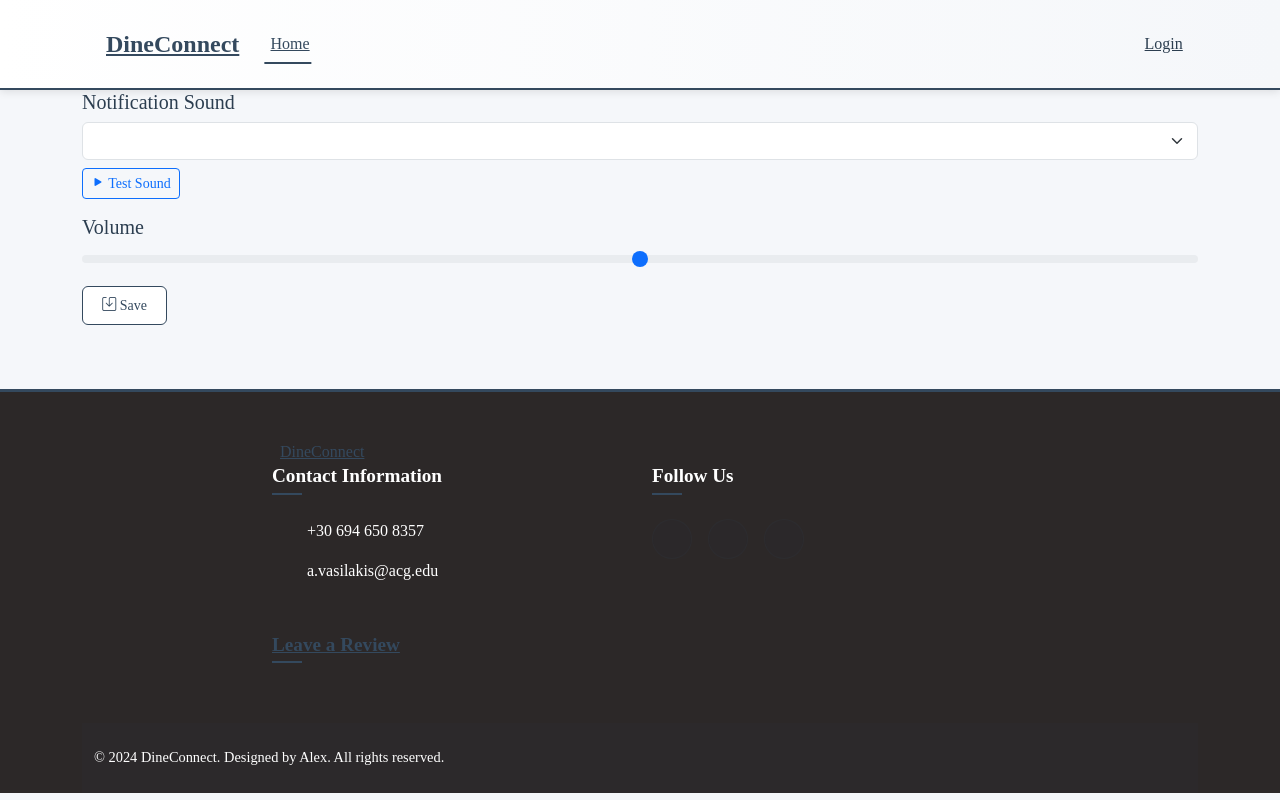
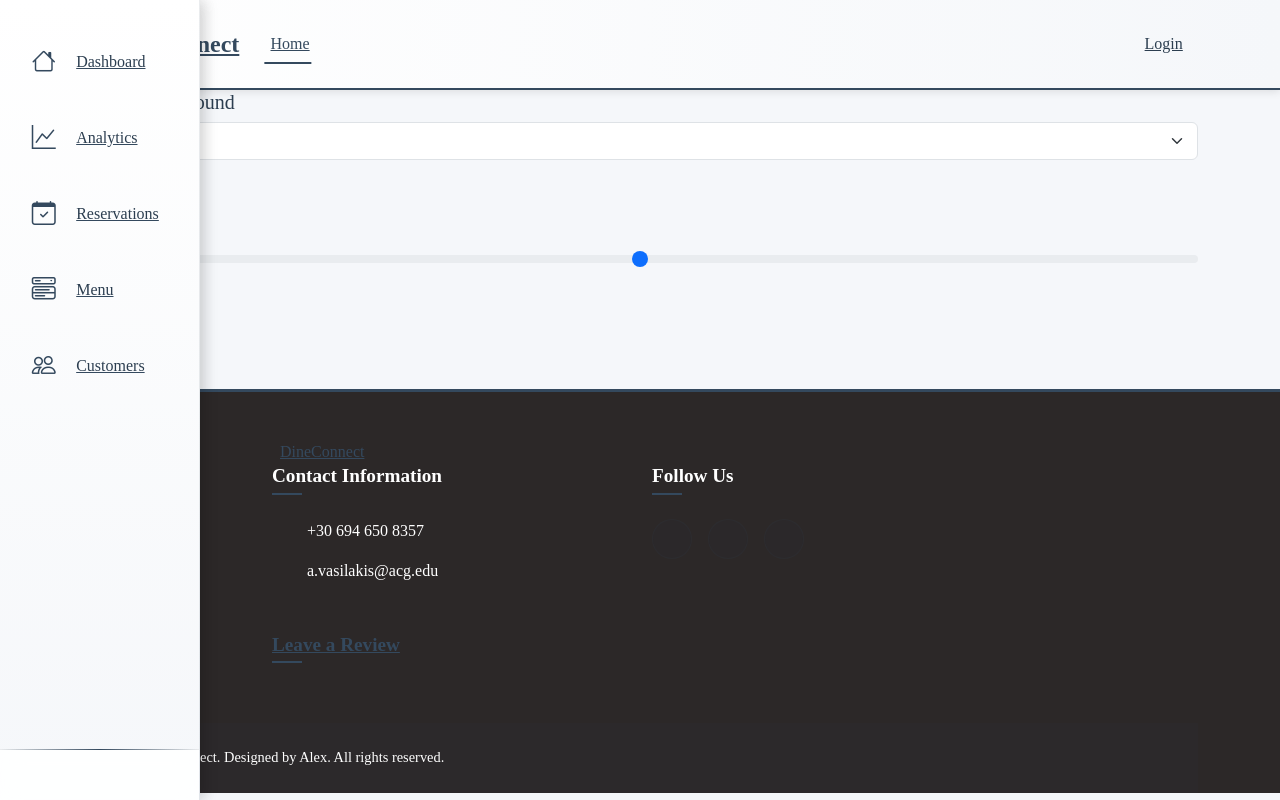
Before and after one commit to Alexandroas/dineConnect, a Django app: template Restaurant_handling/templates/Restaurant_handling/settings.html in a window 1280 px wide. Run offline with Django 3.2, Linux system fonts and the light colour scheme; the template is opened without the code that fills it, so the values that code supplies are empty; some libraries are stand-ins or nearby versions.

Commit message:
Added restaurant dashboard (Sidebar)

```diff
--- a/Restaurant_handling/templates/Restaurant_handling/customer_details.html
+++ b/Restaurant_handling/templates/Restaurant_handling/customer_details.html
@@ -3,6 +3,9 @@
 
 {% block content %}
 <link rel = "stylesheet" type = "text/css" href = "{% static 'Restaurant_handling/customer_details.css' %}">
+<div class="col-md-3 col-lg-2 d-md-block bg-light sidebar">
+    {% include 'Restaurant_handling/restaurant_dashboard.html' %}
+  </div>
 <div class="container-fluid mt-4">
     <div class="row">
         <div class="col-md-9 col-lg-10 ms-sm-auto px-4">
--- a/Restaurant_handling/templates/Restaurant_handling/restaurant_dashboard.html
+++ b/Restaurant_handling/templates/Restaurant_handling/restaurant_dashboard.html
@@ -12,7 +12,7 @@
           </a>
         </li>
         <li class="nav-item">
-          <a href="#" class="nav-link">
+          <a href="{%url 'graphs:analytics' business.business_id%}" class="nav-link">
             <i class="bi bi-graph-up"></i>
             <span>Analytics</span>
           </a>
--- a/Restaurant_handling/templates/Restaurant_handling/settings.html
+++ b/Restaurant_handling/templates/Restaurant_handling/settings.html
@@ -1,6 +1,9 @@
 {% extends "main/header.html" %}
 {% block content %}
 <div class="notification-settings">
+    <div class="col-md-3 col-lg-2 d-md-block bg-light sidebar">
+        {% include 'Restaurant_handling/restaurant_dashboard.html' %}
+      </div>
     <h5>Notification Sound</h5>
     <select id="notificationSound" class="form-select">
         <option value="arrow">Arrow</option>
```
